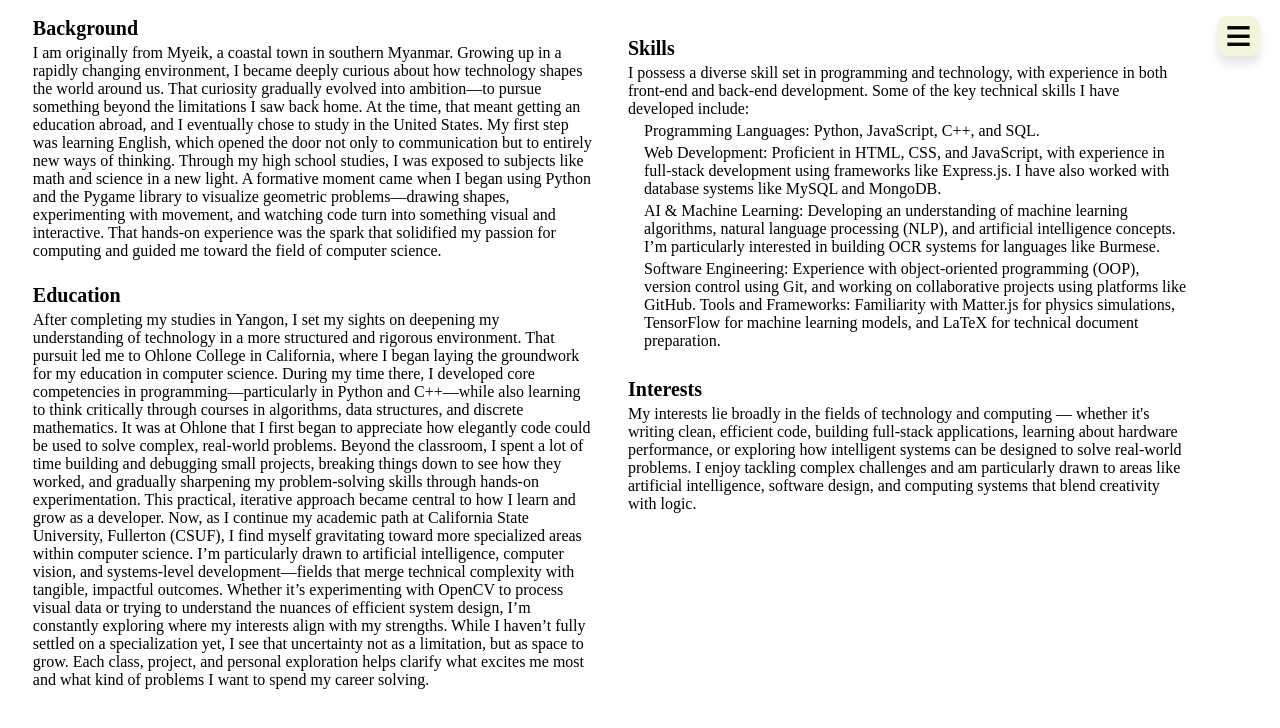
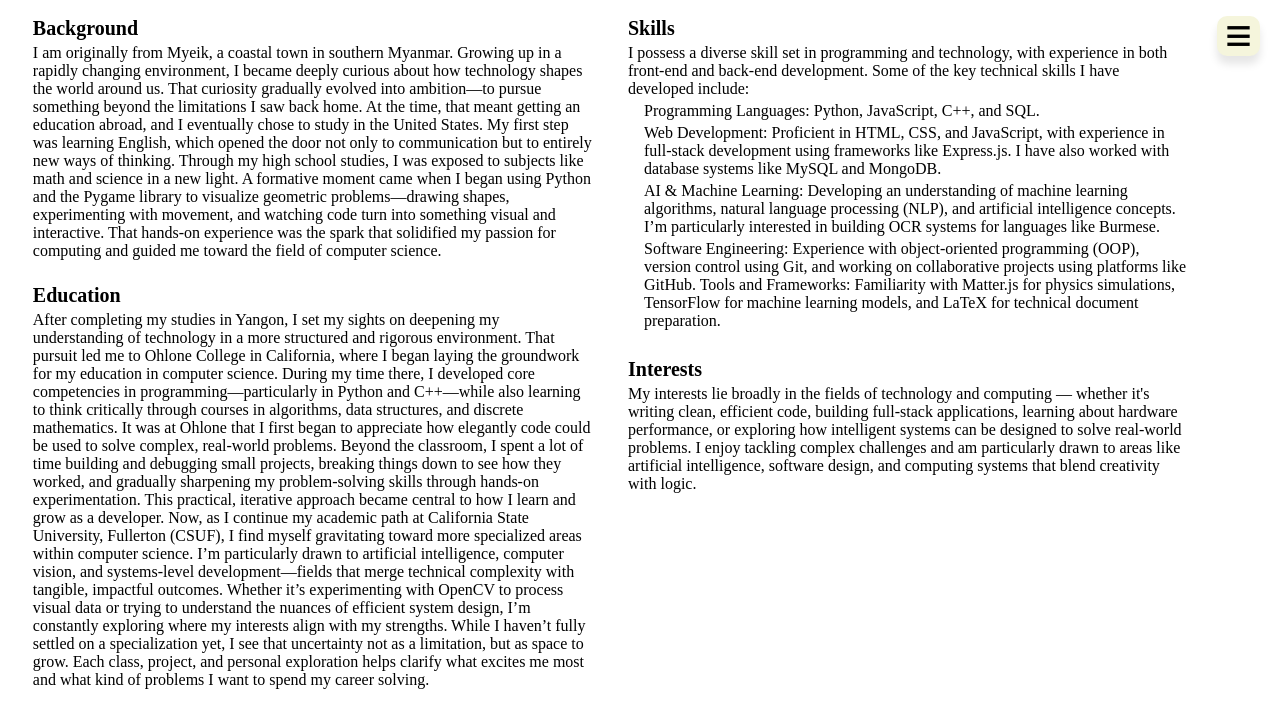
Before and after one commit to NyanLinHtet0/Personal-Website, a website: page html/about.html in a window 1280 px wide. Drawn offline with Linux system fonts and the light colour scheme.

Commit message:
fixed margin for content right of the page

```diff
--- a/html/about.html
+++ b/html/about.html
@@ -39,7 +39,7 @@
     </div> <!-- End of left_side_content-->
 
     <div class="right_content">
-        <div class = "sub_title">Skills</div>
+        <div class = "sub_title_first">Skills</div>
         <div class = "sub_title_content">
             I possess a diverse skill set in programming and technology, with experience in both front-end and back-end
             development. Some of the key technical skills I have developed include:
```
